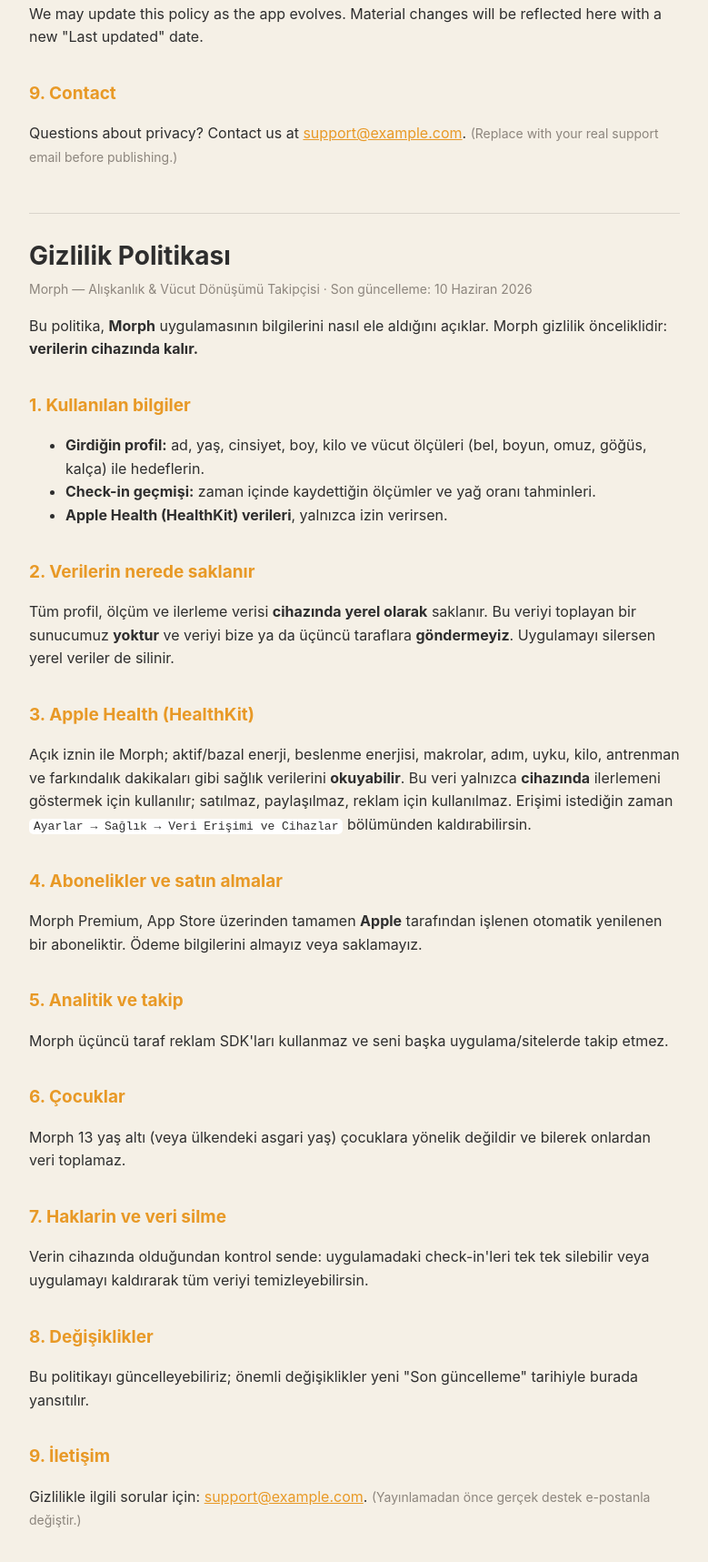
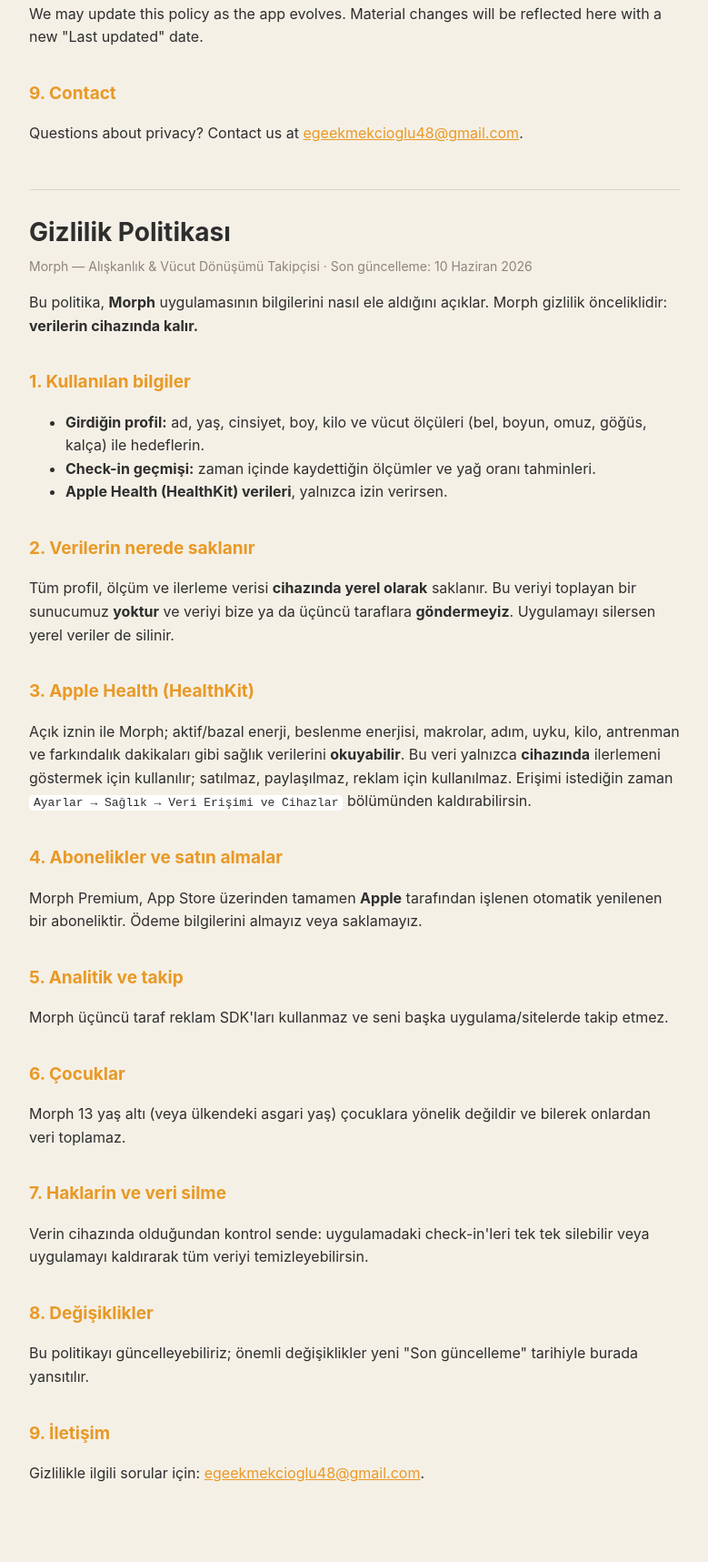
Before and after one commit to egeaccount123/body-legal, a plain HTML site: page privacy.html in a window 1280 px wide. Shown: the part 1412-3129 px from the top of the page at 91% size, without its empty margins (250-1029 px from the left). Drawn offline with Linux system fonts and the light colour scheme.

Commit message:
Add files via upload

```diff
--- a/privacy.html
+++ b/privacy.html
@@ -76,8 +76,7 @@
 
   <h2>9. Contact</h2>
   <p>Questions about privacy? Contact us at
-  <a href="mailto:support@example.com">support@example.com</a>.
-  <span class="muted">(Replace with your real support email before publishing.)</span></p>
+  <a href="mailto:egeekmekcioglu48@gmail.com">egeekmekcioglu48@gmail.com</a>.</p>
 
   <!-- ───────────────────────── Türkçe ───────────────────────── -->
   <div class="lang">
@@ -128,8 +127,7 @@
 
     <h2>9. İletişim</h2>
     <p>Gizlilikle ilgili sorular için:
-    <a href="mailto:support@example.com">support@example.com</a>.
-    <span class="muted">(Yayınlamadan önce gerçek destek e-postanla değiştir.)</span></p>
+    <a href="mailto:egeekmekcioglu48@gmail.com">egeekmekcioglu48@gmail.com</a>.</p>
   </div>
 </div>
 </body>
```
